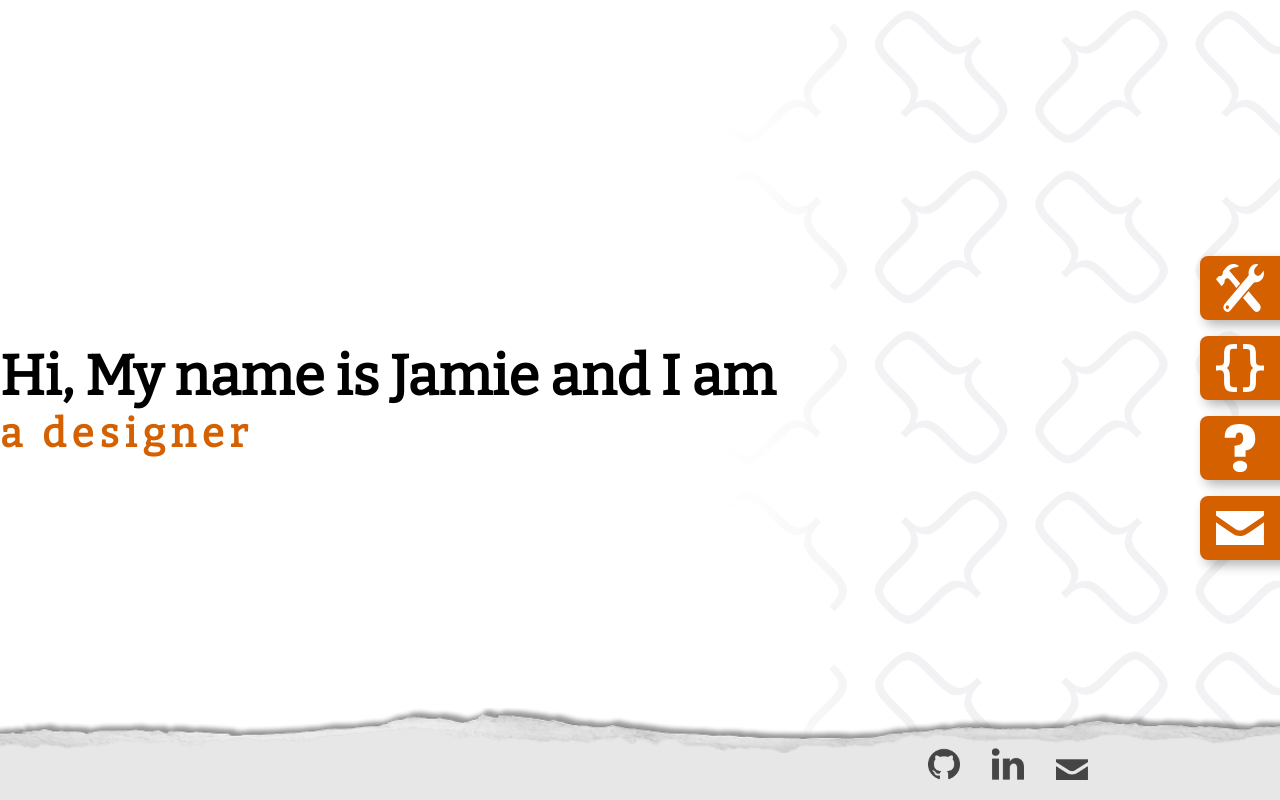
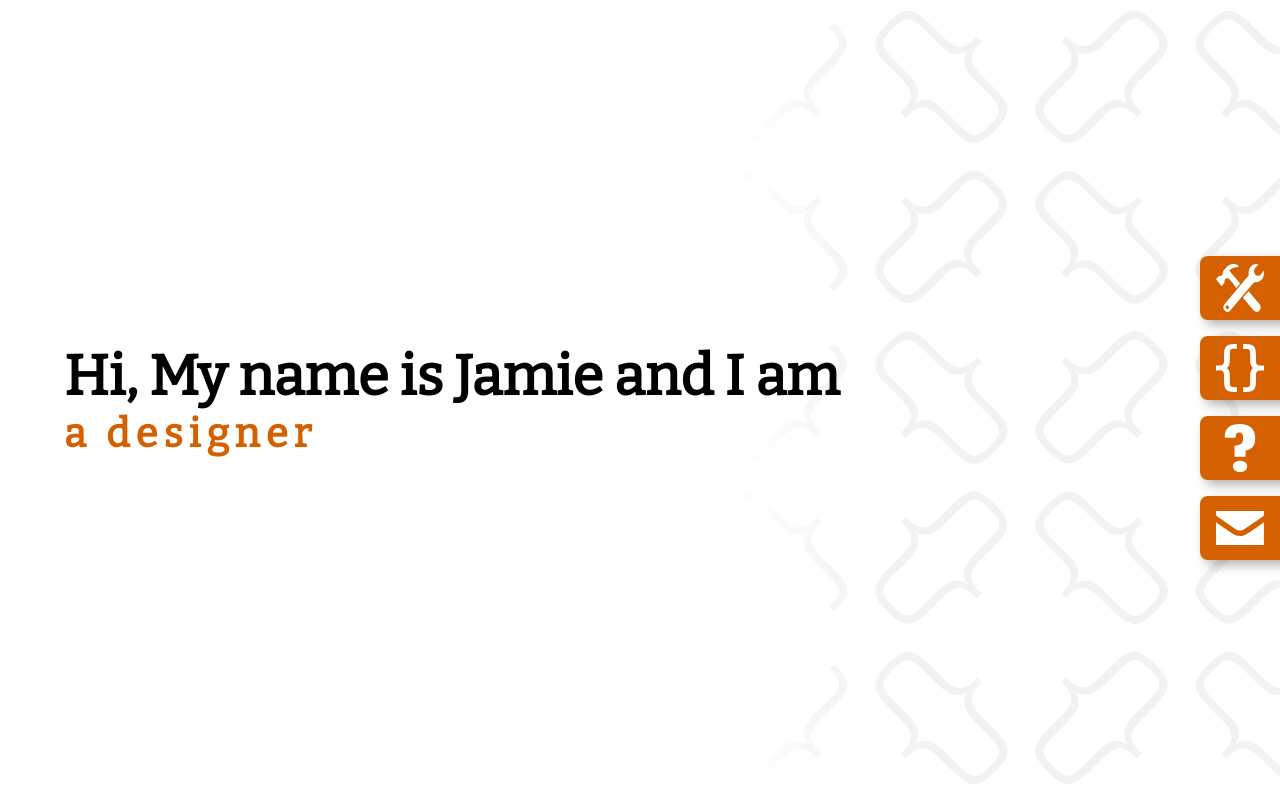
Before and after one commit to Jam52/personal-portfolio-react, a React (Create React App) app: page / in a window 1280 px wide. Built offline with nearby package versions, Linux system fonts and the light colour scheme.

Commit message:
Update routes to remove footer from landing page

```diff
--- a/src/App.js
+++ b/src/App.js
@@ -21,13 +21,18 @@ function App() {
             <Route path="/contact" component={ContactPage} />
             <Route path="/skills" component={TechnicalPage} />
             <Route path="/project/:id" component={ProjectPage} />
-            <Route path="/">
-              <div className="landingPage">
+          </Switch>
+          <Switch>
+            <Route exact path="/">
+              <div className="landingPage container">
                 <AboutMeTransition />
               </div>
             </Route>
+            <Route path="/">
+              <Footer />
+            </Route>
           </Switch>
-          <Footer />
+
           <MobileNav />
           <MainNav />
         </div>
--- a/src/Components/Header/Header.module.scss
+++ b/src/Components/Header/Header.module.scss
@@ -5,7 +5,7 @@
   color: #111;
   position: relative;
   padding: 1.5rem 0 3rem 0;
-  animation: typing 3s ease-in 0s 1;
+  animation: typing 1.5s ease-in 0s 1;
   overflow: hidden;
   white-space: nowrap;
 }
@@ -55,5 +55,6 @@
   .header {
     font-size: 3rem;
     padding: 2rem 0 4rem 0;
+    animation: typing 2.5s ease-in 0s 1;
   }
 }
--- a/src/Containers/ProjectPage/ProjectPage.js
+++ b/src/Containers/ProjectPage/ProjectPage.js
@@ -27,7 +27,7 @@ const ProjectPage = () => {
     <div>
       <Header text={data.title} />
       <FadeInTransition>
-        <main className="container">
+        <main className={`container control-flow-vert ${classes.container}`}>
           <div className={classes.description}>{description}</div>
           {data.gif ? (
             <div className={classes.gif}>
--- a/src/Containers/ProjectPage/ProjectPage.module.scss
+++ b/src/Containers/ProjectPage/ProjectPage.module.scss
@@ -4,6 +4,10 @@
   margin: 0 0 3rem 0;
   font-style: italic;
   color: #666;
+}
+
+.container {
+  --gap: 3rem;
 }
 
 .slide {
--- a/src/index.scss
+++ b/src/index.scss
@@ -18,7 +18,14 @@ body {
   background-image: url('./background.png');
   background-attachment: fixed;
   background-repeat: repeat-y;
-  background-position: 0px 0px;
+  background-position: 100% 0;
+  background-size: 200%;
+}
+
+@media (min-width: $media-break-point-computer-small) {
+  body {
+    background-size: 100%;
+  }
 }
 
 h1,
```
